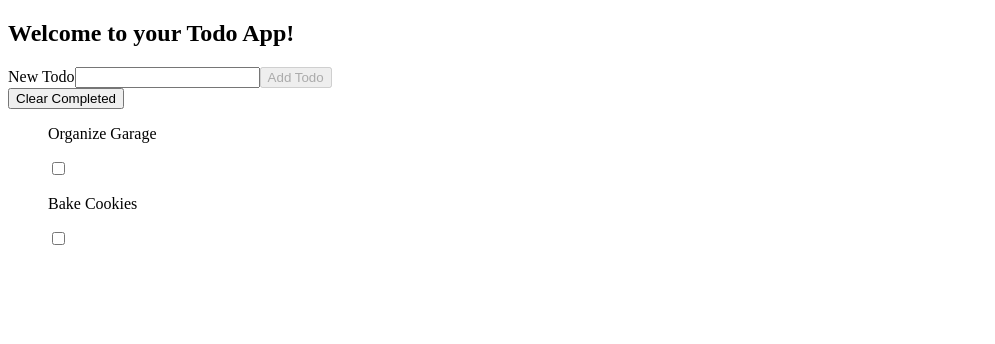
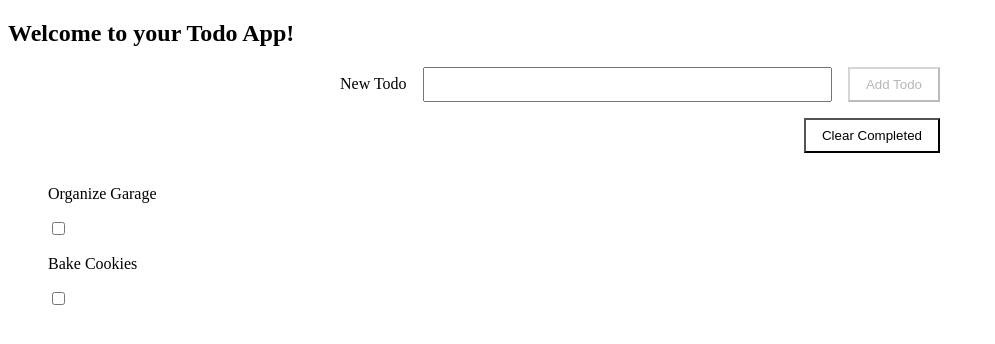
Before and after one commit to bloominstituteoftechnology/web-module-project-class-components, a React (Create React App) app: page / in a window 1280 px wide. Shown: the top 344 px of the page, without its empty margins (0-995 px from the left). Built offline with nearby package versions, Linux system fonts and the light colour scheme; the HTML template or start-up script is replaced by a standard one.

Commit message:
add styles to form

```diff
--- a/src/components/TodoForm.js
+++ b/src/components/TodoForm.js
@@ -1,10 +1,57 @@
 import React from 'react'
+import styled from 'styled-components'
+
+const TodoFormWrapper = styled.div`
+    display: flex;
+    margin: 0 auto 1rem;
+    max-width: 600px;
+    flex-direction: column;
+    justify-content: center;
+    align-items: center;
+    border-bottom: ${props => `2px solid ${props.theme.lightText}`};
+    padding-bottom: 1rem;
+
+    form {
+        width: 100%;
+        display: flex;
+        align-items: center;
+        margin-bottom: 1rem;
+        input {
+            margin: 0 1rem;
+            padding: 0.5rem 1rem;
+            flex-grow: 1;
+        }
+        label {
+            color: ${props => props.theme.lightText};
+        }
+    }
+
+    button {
+        padding: 0.5rem 1rem;
+        border: ${props => `2px solid ${props.theme.lightText}`};
+        background-color: transparent;
+        transition: all 0.3s ease-in;
+
+        &:not(:disabled) {
+            color: ${props => props.theme.lightText};
+
+            &:hover {
+                color: ${props => props.theme.darkText};
+                background-color: ${props => props.theme.lightText};
+            }
+        }
+    }
+
+    & > button {
+        align-self: flex-end;
+    }
+`
 
 export default function TodoForm(props) {
     const { newTodo, onChange, addTodo, clearCompleted } = props
 
     return (
-        <>
+        <TodoFormWrapper>
             <form onSubmit={addTodo}>
                 <label htmlFor="new-todo">New Todo</label>
                 <input
@@ -17,6 +64,6 @@ export default function TodoForm(props) {
                 <button type="submit" disabled={!newTodo}>Add Todo</button>
             </form>
             <button onClick={clearCompleted}>Clear Completed</button>
-        </>
+        </TodoFormWrapper>
     )
 }
```
